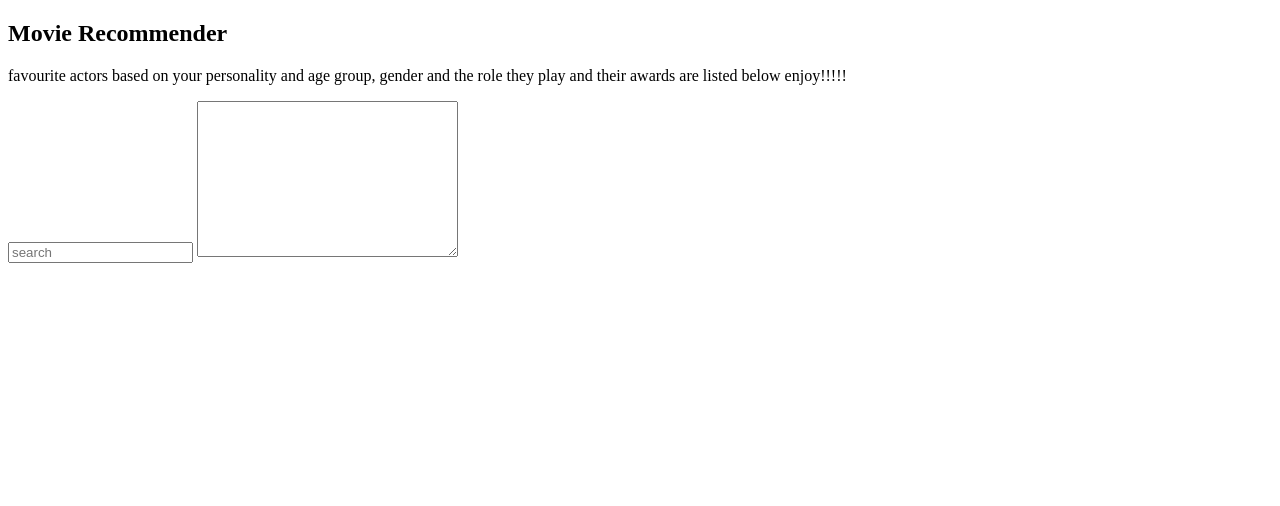
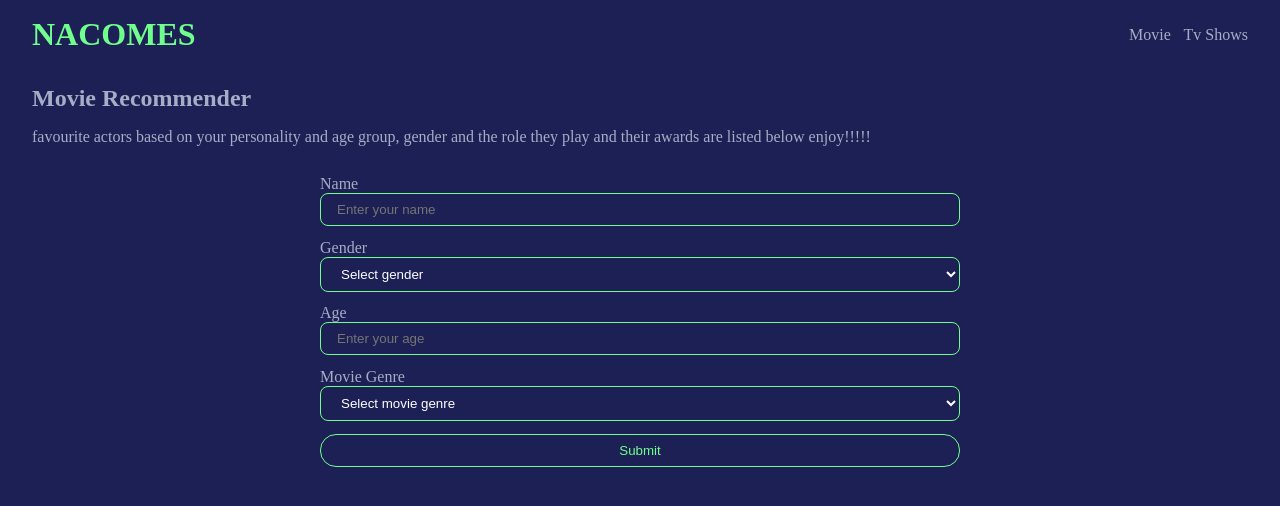
Before and after one commit to Peter-Immanuel/nacomes-projects, a plain HTML site: page event-2.0/webdev-projects/recommender/index.html in a window 1280 px wide. Drawn offline with Linux system fonts and the light colour scheme.

Commit message:
add recommendation form page

```diff
--- a/event-2.0/webdev-projects/recommender/index.html
+++ b/event-2.0/webdev-projects/recommender/index.html
@@ -4,16 +4,67 @@
     <meta charset="UTF-8" />
     <meta name="viewport" content="width=device-width, initial-scale=1.0" />
     <title>NACOMES PROJECT</title>
+    <link rel="stylesheet" href="style.css" />
   </head>
   <body>
-    <h2>Movie Recommender</h2>
-    <p>
-      favourite actors based on your personality and age group, gender and the
-      role they play and their awards are listed below enjoy!!!!!
-    </p>
-    <form action="">
-      <input type="text" placeholder="search" />
-      <textarea name="" id="" cols="30" rows="10"></textarea>
-    </form>
+    <header>
+      <h1 id="logo">NACOMES</h1>
+
+      <ul>
+        <li><a>Movie</a></li>
+        <li><a>Tv Shows</a></li>
+      </ul>
+    </header>
+    <main>
+      <section class="hero-section">
+        <h2>Movie Recommender</h2>
+        <p>
+          favourite actors based on your personality and age group, gender and
+          the role they play and their awards are listed below enjoy!!!!!
+        </p>
+        <section id="recommendation-form">
+          <form action="">
+            <div class="form-control">
+              <label for="name">Name</label>
+              <input type="text" placeholder="Enter your name" id="name" />
+            </div>
+
+            <div class="form-control">
+              <label for="">Gender</label>
+              <select name="" id="">
+                <option value="">Select gender</option>
+                <option value="male">Male</option>
+                <option value="female">Female</option>
+                <option value="others">Others</option>
+              </select>
+            </div>
+
+            <div class="form-control">
+              <label for="">Age</label>
+              <input type="number" placeholder="Enter your age" />
+            </div>
+
+            <div class="form-control">
+              <label>Movie Genre</label>
+              <select>
+                <option>Select movie genre</option>
+                <option value="">Action</option>
+                <option value="">Sci-fi</option>
+                <option value="">Thriller</option>
+                <option value="">Adventure</option>
+                <option value="">Comedy</option>
+                <option value="">Horror</option>
+                <option value="">Dark Comedy</option>
+              </select>
+            </div>
+
+            <div class="form-control">
+              <button id="submit-btn">Submit</button>
+            </div>
+          </form>
+        </section>
+      </section>
+    </main>
+    <footer></footer>
   </body>
 </html>
--- a/event-2.0/webdev-projects/recommender/style.css
+++ b/event-2.0/webdev-projects/recommender/style.css
@@ -0,0 +1,79 @@
+:root {
+  --color-bg: #1c2054;
+  --color-primary: #70ff8d;
+  --color-tertiary: #a7adc6;
+}
+
+* {
+  padding: 0;
+  margin: 0;
+  box-sizing: border-box;
+}
+
+body {
+  background-color: var(--color-bg);
+  color: var(--color-tertiary);
+}
+
+#logo {
+  color: var(--color-primary);
+}
+
+header {
+  padding: 1rem 2rem;
+  display: flex;
+  justify-content: space-between;
+  align-items: center;
+}
+
+ul {
+  list-style: none;
+  display: flex;
+  gap: 0.8rem;
+}
+
+.hero-section {
+  padding: 1rem 2rem;
+  display: flex;
+  flex-direction: column;
+  gap: 1rem;
+}
+
+.form-control {
+  display: flex;
+  flex-direction: column;
+  margin: 0.8rem 0;
+}
+
+input,
+select {
+  background-color: transparent;
+  border-width: 1px;
+  border-color: var(--color-primary);
+  border-style: solid;
+  padding: 0.5rem 1rem;
+  color: #fff;
+  outline: none;
+  border-radius: 8px;
+}
+
+#submit-btn {
+  padding: 0.5rem 0;
+  background-color: transparent;
+  color: var(--color-primary);
+  /* border-width: 1px; */
+  /* border-color: var(--color-primary); */
+  border-radius: 1rem;
+  /* border-style: solid; */
+  border: 1px solid var(--color-primary);
+}
+
+option {
+  color: black;
+}
+
+#recommendation-form {
+  width: 100%;
+  margin: 0 auto;
+  max-width: 40rem;
+}
```
